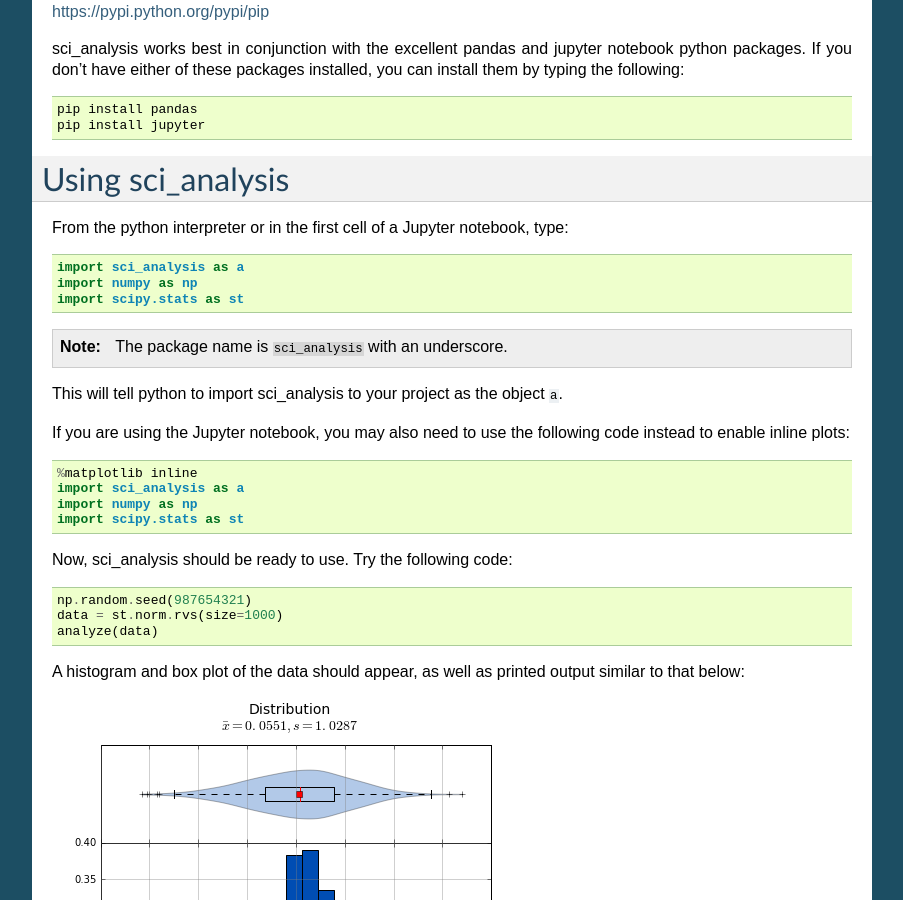
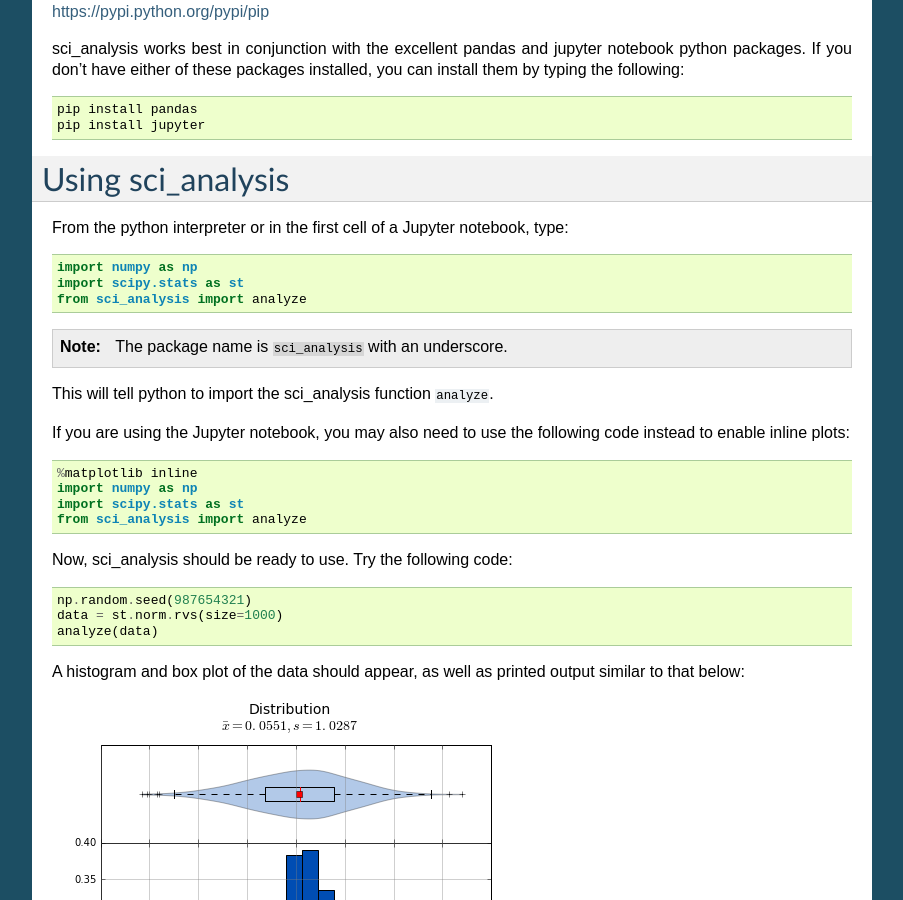
Before and after one commit to cmmorrow/sci-analysis, a Sphinx documentation site: the page built from docs/index.rst, in a window 1280 px wide and 900 px high, scrolled down 1167 px. Shown: the whole window, without its empty margins (198-1101 px from the left). Built offline with Sphinx 7.4.7, drawn with Linux system fonts in a browser that asks for light colours; formulas are drawn with MathJax 3.

```diff
--- a/docs/index.rst
+++ b/docs/index.rst
@@ -58,22 +58,22 @@
 
 ::
 
-    import sci_analysis as a
     import numpy as np
     import scipy.stats as st
+    from sci_analysis import analyze
 
 .. note:: The package name is ``sci_analysis`` with an underscore.
 
-This will tell python to import sci_analysis to your project as the object ``a``.
+This will tell python to import the sci_analysis function ``analyze``.
 
 If you are using the Jupyter notebook, you may also need to use the following code instead to enable inline plots:
 
 ::
 
     %matplotlib inline
-    import sci_analysis as a
     import numpy as np
     import scipy.stats as st
+    from sci_analysis import analyze
 
 Now, sci_analysis should be ready to use. Try the following code:
 
```
Also changed, not shown: 2 other files.
